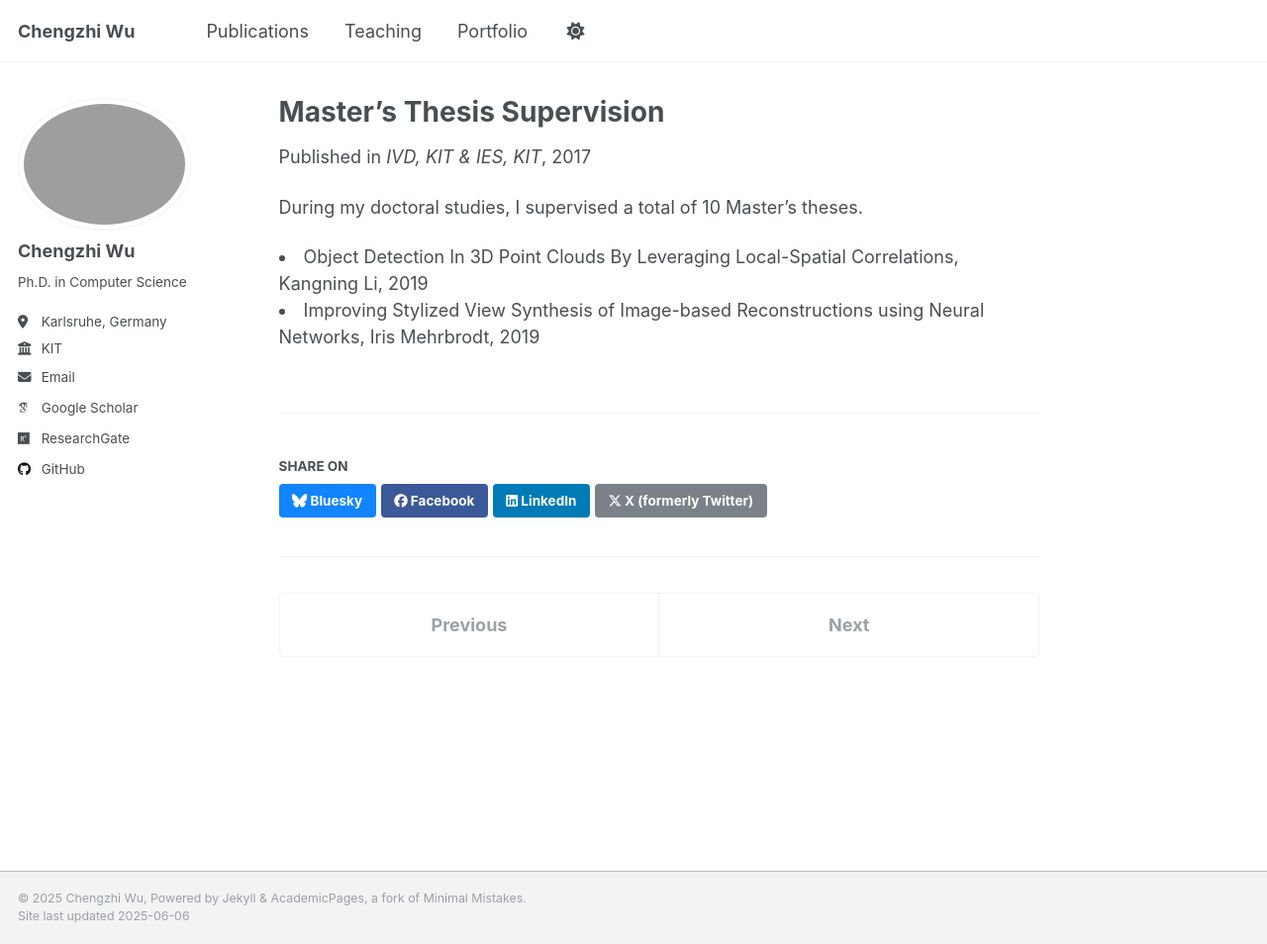
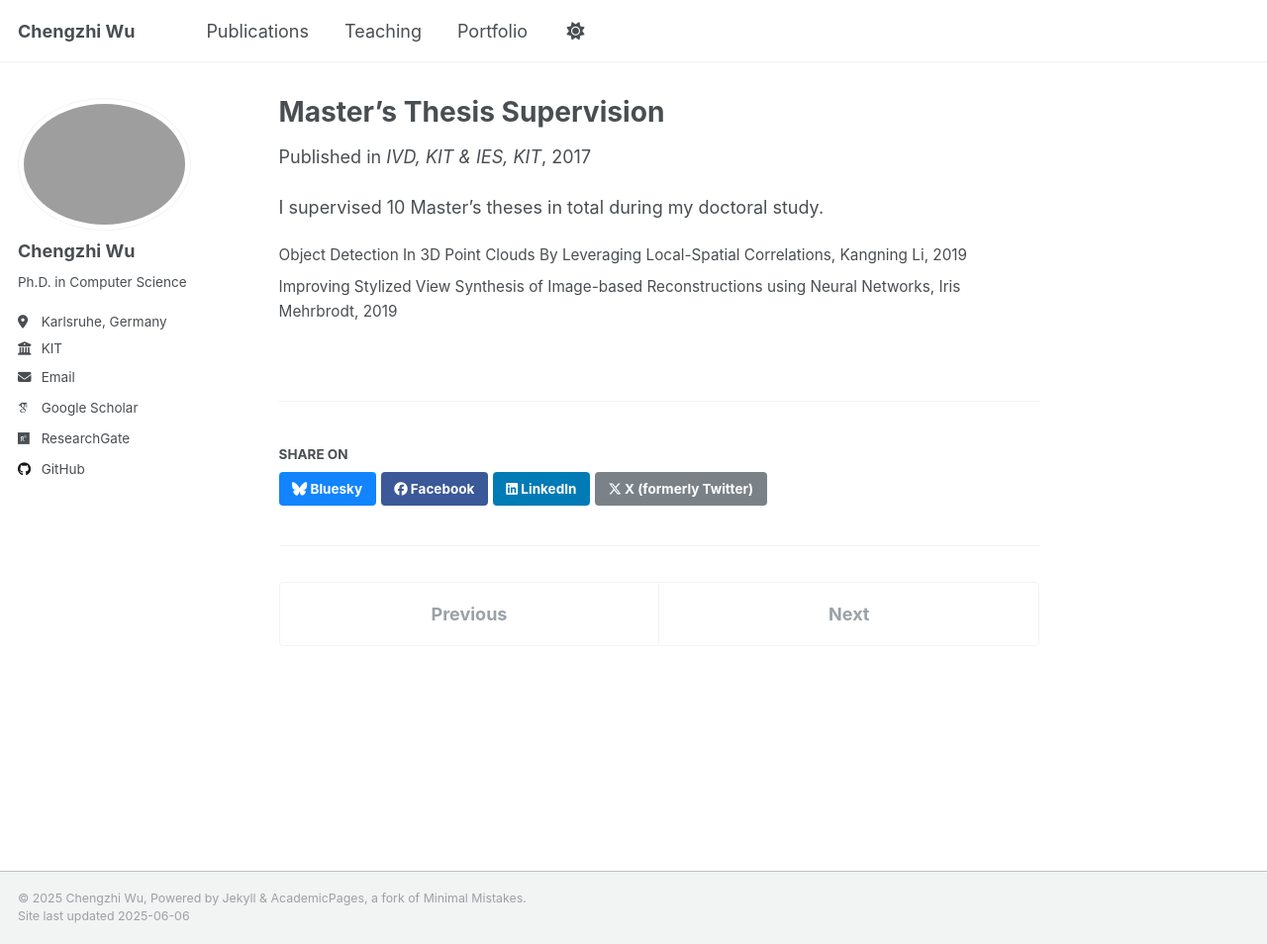
Before and after one commit to stevenczwu/stevenczwu.github.io, a Jekyll site: the page built from _teaching/MA-Supervision.md, in a window 1280 px wide and 954 px high. Shown: the whole window at 99% size. Built offline with Jekyll 4.4.1, drawn with Linux system fonts in a browser that asks for light colours; some web fonts are replaced.

Commit message:
update teaching

```diff
--- a/_teaching/MA-Supervision.md
+++ b/_teaching/MA-Supervision.md
@@ -10,7 +10,9 @@ end_date: 2024-04-01
 location: "Karlsruhe, Germany"
 ---
 
-During my doctoral studies, I supervised a total of 10 Master’s theses.
+I supervised 10 Master’s theses in total during my doctoral study.
 
-<li>Object Detection In 3D Point Clouds By Leveraging Local-Spatial Correlations, Kangning Li, 2019</li>
-<li>Improving Stylized View Synthesis of Image-based Reconstructions using Neural Networks, Iris Mehrbrodt, 2019</li>
+<ul style="list-style: none; padding-left: 0; font-size: 0.85em; line-height: 1.6;">
+    <li>Object Detection In 3D Point Clouds By Leveraging Local-Spatial Correlations, Kangning Li, 2019</li>
+    <li>Improving Stylized View Synthesis of Image-based Reconstructions using Neural Networks, Iris Mehrbrodt, 2019</li>
+</ul>
```
